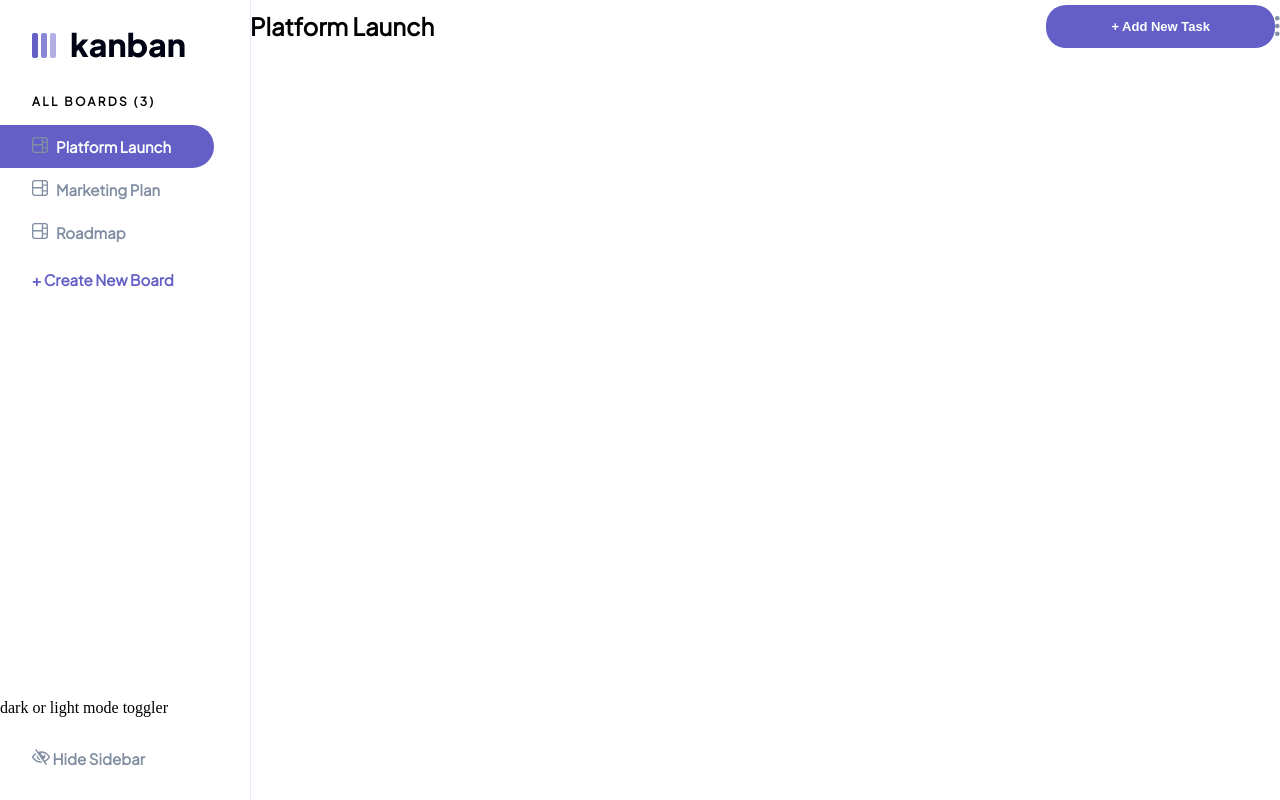
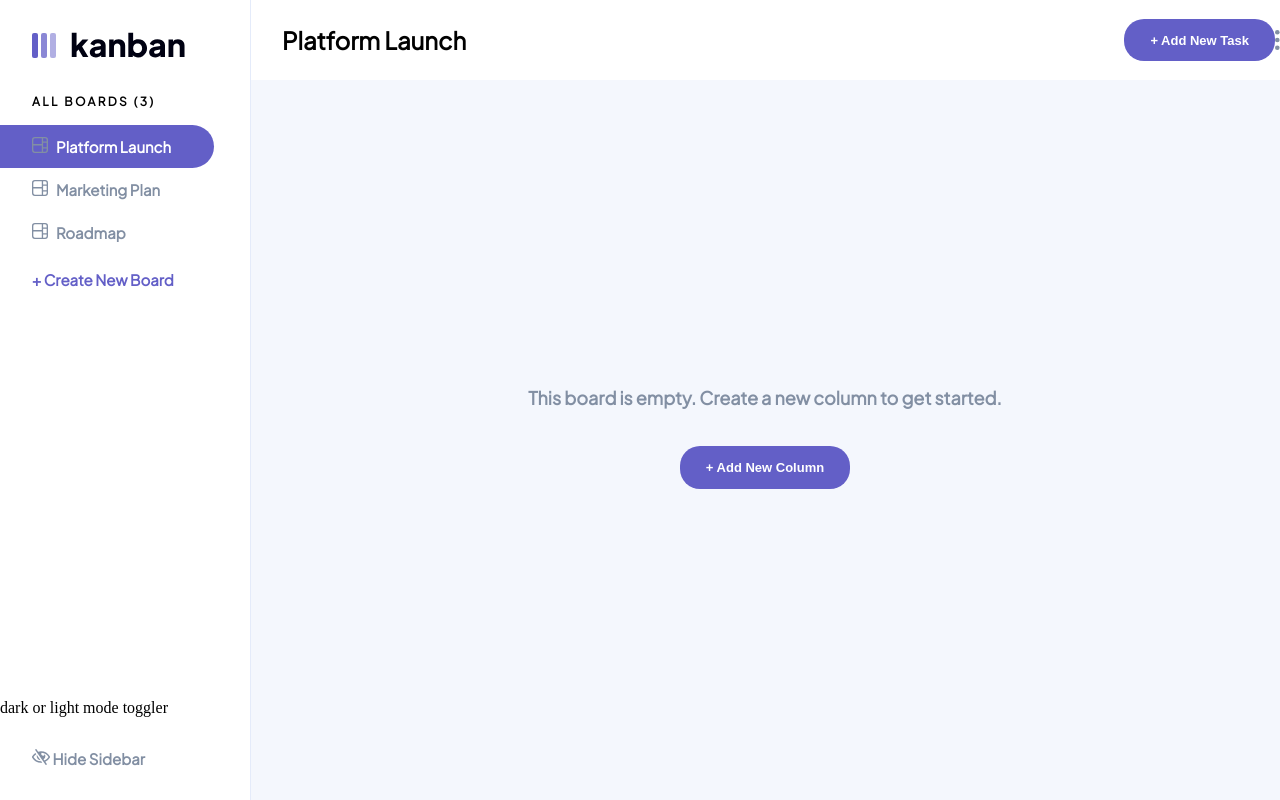
Before and after one commit to kielonl/kanban-task-management, a React (Vite) app in the folder ui/: page / in a window 1280 px wide. Built offline with nearby package versions, Linux system fonts and the light colour scheme.

Commit message:
added initial board view; changed padding on some elements

```diff
--- a/ui/src/App.scss
+++ b/ui/src/App.scss
@@ -2,4 +2,6 @@ html,
 body {
   margin: 0;
   padding: 0;
+  max-height: 100vh;
+  max-width: 100vw;
 }
--- a/ui/src/Views/Main.scss
+++ b/ui/src/Views/Main.scss
@@ -1,8 +1,17 @@
+$medium-gray: #828fa3;
 .main-wrapper {
   transition: margin-left 0.5s;
+  height: 90vh;
 }
 
-.main-container {
-  width: 100%;
+.main-board {
   height: 100%;
+  background: rgb(244, 247, 253);
+
+  display: flex;
+  flex-direction: column;
+  justify-content: center;
+  align-items: center;
+  gap: 2rem;
+  color: $medium-gray;
 }
--- a/ui/src/Views/Main.tsx
+++ b/ui/src/Views/Main.tsx
@@ -1,5 +1,7 @@
 import { useState } from "react";
+import { Button } from "../components/Button/Button";
 import { Menu } from "../components/Menu/Menu";
+import { Typography } from "../components/Typography/Typography";
 import "./Main.scss";
 
 export const Main = () => {
@@ -10,8 +12,12 @@ export const Main = () => {
       style={{ marginLeft: showSidebar ? "250px" : "0" }}
     >
       <Menu.Sidebar isShown={showSidebar} setIsShown={setShowSidebar} />
-      <div className="main-container">
-        <Menu.Upperbar />
+      <Menu.Upperbar />
+      <div className="main-board">
+        <Typography variant="L">
+          This board is empty. Create a new column to get started.
+        </Typography>
+        <Button>+ Add New Column</Button>
       </div>
     </div>
   );
--- a/ui/src/components/Button/Button.scss
+++ b/ui/src/components/Button/Button.scss
@@ -5,7 +5,7 @@ $destructive: #ea5555;
 $destructive-hover: #ff9898;
 
 .button {
-  padding: 0.75em 5em;
+  padding: 0.75em 2em;
   border: none;
   margin: 0.4em auto;
   border-radius: 20px;
--- a/ui/src/components/Menu/Menu.scss
+++ b/ui/src/components/Menu/Menu.scss
@@ -2,11 +2,16 @@ $main-purple: #635fc7;
 $medium-gray: #828fa3;
 
 .upperbar-wrapper {
+  height: 10vh;
   .upperbar-container {
     display: flex;
     flex-direction: row;
     justify-content: space-between;
     align-items: center;
+    height: 100%;
+    .upperbar-name {
+      padding: 2rem;
+    }
   }
 }
 
--- a/ui/src/components/Menu/Menu.tsx
+++ b/ui/src/components/Menu/Menu.tsx
@@ -92,7 +92,9 @@ const Upperbar = () => {
   return (
     <div className="upperbar-wrapper">
       <div className="upperbar-container">
-        <Typography variant="XL">{currentBoard.name}</Typography>
+        <Typography variant="XL" className="upperbar-name">
+          {currentBoard.name}
+        </Typography>
         <div className="spacer"></div>
         <Button>+ Add New Task</Button>
         <Icon.Ellipsis />
```
